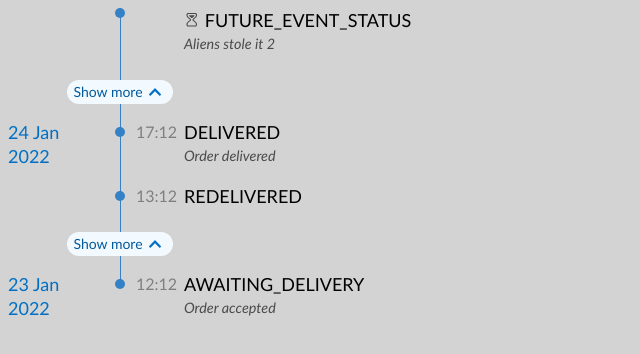
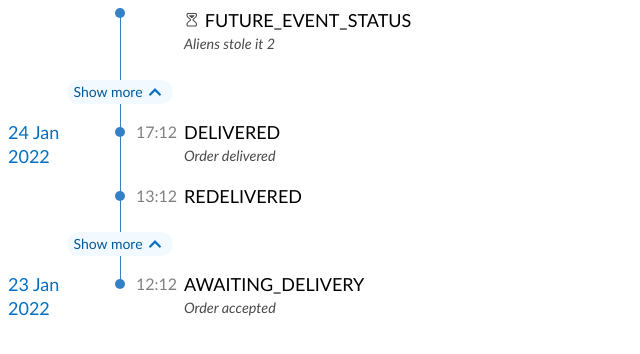
Before and after one commit to thatscot/timelines, a React (Create React App) app: page / in a window 1280 px wide. Shown: the top 354 px of the page, without its empty margins (0-640 px from the left). Built offline with nearby package versions, Linux system fonts and the light colour scheme.

Commit message:
remove bg

```diff
--- a/src/styles.css
+++ b/src/styles.css
@@ -2,7 +2,3 @@
   font-family: sans-serif;
   text-align: center;
 }
-
-html {
-  background: lightgrey;
-}
```
